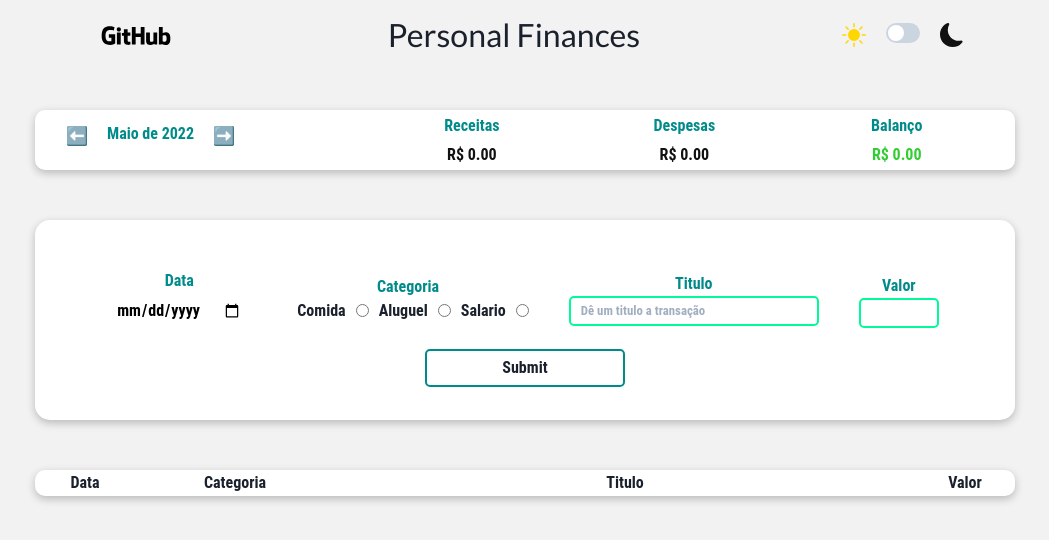
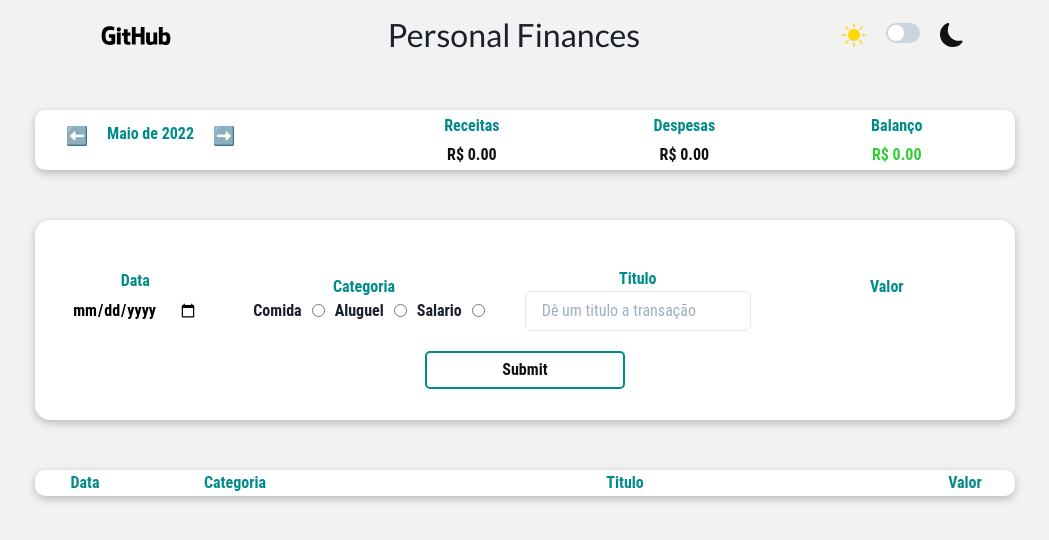
Before and after one commit to santosfk/personal-finances, a React (Vite) app: page / in a window 1280 px wide. Shown: the top 540 px of the page, without its empty margins (115-1164 px from the left). Built offline with nearby package versions, Linux system fonts and the light colour scheme.

Commit message:
feat/ changing color patterns

```diff
--- a/src/components/AddArea/style.ts
+++ b/src/components/AddArea/style.ts
@@ -71,24 +71,6 @@ export const TitleContent = styled.div`
     text-align: center;
     color: ${({ theme }) => theme.COLOR.SECONDTEXT};
     font-weight: bold;
-
-    input {
-      background: none;
-      border: 2px solid var(--white-green);
-      outline: none;
-      width: 250px;
-      color: ${({ theme }) => theme.COLOR.INPUTS};
-      font-weight: bold;
-      border-radius: 5px;
-      height: 30px;
-      font-size: 0.8rem;
-      transition: 0.5s;
-      padding-left: 10px;
-    }
-    input:focus {
-      border: 2px solid var(--white-blue);
-      transform: translateY(3px);
-    }
   }
 `;
 export const ValueContent = styled.div`
@@ -100,27 +82,8 @@ export const ValueContent = styled.div`
     font-weight: bold;
     color: ${({ theme }) => theme.COLOR.SECONDTEXT};
   }
-  input {
-    background: none;
+`;
 
-    margin-bottom: -5px;
-    height: 30px;
-    width: 80px;
-    padding-left: 10px;
-    border-radius: 5px;
-    font-size: 15px;
-    outline: none;
-    border: none;
-    transition: 0.4s;
-    border: 2px solid var(--white-green);
-    color: ${({ theme }) => theme.COLOR.INPUTS};
-    font-weight: bold;
-  }
-  input:focus {
-    transform: translateY(3px);
-    border: 2px solid var(--white-blue);
-  }
-`;
 export const Submit = styled.div`
   margin: auto;
 
@@ -134,7 +97,7 @@ export const Submit = styled.div`
     transition: 0.5s;
     border-radius: 5px;
     font-weight: bold;
-    color: ${({ theme }) => theme.COLOR.TEXT};
+    color: ${({ theme }) => theme.COLOR.FISRTTEXT};
   }
   input:hover {
     border: 2px solid var(--white-green);
--- a/src/components/Table/styles.ts
+++ b/src/components/Table/styles.ts
@@ -12,7 +12,7 @@ export const Container = styled.table`
 export const HeadColum = styled.th<{ width?: Number }>`
   width: ${(props) => (props.width ? `${props.width}px` : "auto")};
 
-  color: ${({ theme }) => theme.COLOR.TEXT};
+  color: ${({ theme }) => theme.COLOR.SECONDTEXT};
 
   font-weight: bold;
 `;
--- a/src/components/TableItems/style.ts
+++ b/src/components/TableItems/style.ts
@@ -2,10 +2,14 @@ import styled from "styled-components";
 
 export const TableContainer = styled.tr`
   text-align: center;
+  background-color: ${({ theme }) => theme.COLOR.DIV};
+  border: 2px solid ${({ theme }) => theme.COLOR.DIV};
+  border-radius: 50px;
+  margin-bottom: 10rem;
 `;
 
 export const TableItem = styled.td`
-  color: ${({ theme }) => theme.COLOR.TEXT};
+  color: ${({ theme }) => theme.COLOR.FISRTTEXT};
 
   font-weight: bold;
 `;
@@ -22,5 +26,14 @@ export const Value = styled.div<{ color: String }>`
 `;
 export const RemoveItem = styled.h1`
   font-size: 20px;
-  color: ${({ theme }) => theme.COLOR.TEXT};
+  color: ${({ theme }) => theme.COLOR.FISRTTEXT};
+  width: 25px;
+  padding: 3px;
+  border-radius: 3px;
+  transition: 0.5s;
+
+  :hover {
+    background-color: ${({ theme }) => theme.COLOR.SECONDTEXT};
+    color: white;
+  }
 `;
--- a/src/themes/dark.ts
+++ b/src/themes/dark.ts
@@ -3,7 +3,7 @@ export default {
     BACKGROUND: "#000000",
     FISRTTEXT: "#F2F2F2",
     DIV: "#111111",
-    BLUE: "#0171F0",
+    SECONDTEXT: "#008B8B",
     ICON_SUN: "#111111",
     ICON_MOON: "#f0f0f0",
     INPUTS: "#00FA9A",
```
